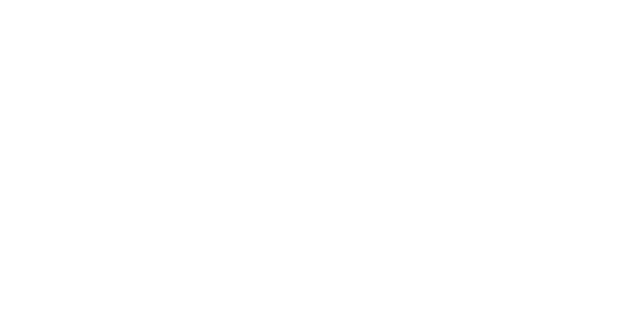
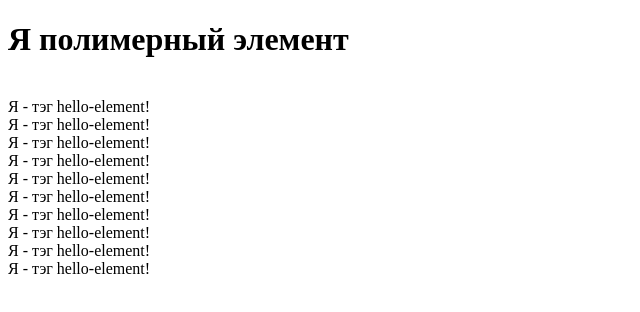
Before and after one commit to xalexenx/my-hub, a website: page polymer-example/index.html in a window 1280 px wide. Shown: the whole page, without its empty margins (0-640 px from the left). Drawn offline with Linux system fonts and the light colour scheme.

Commit message:
Edit file

```diff
--- a/polymer-example/hello-element/hello-element.html
+++ b/polymer-example/hello-element/hello-element.html
@@ -1,4 +1,4 @@
-<link rel="import" href="bower-components/polymer/polymer.html">
+<link rel="import" href="../bower_components/polymer/polymer.html">
 <script>
 	Polymer({
 		is:"hello-element",ready:function(){
--- a/polymer-example/index.html
+++ b/polymer-example/index.html
@@ -3,18 +3,20 @@
 <head>
 	<meta charset="UTF-8">
 	<title>Document</title>
+	<script src="/bower_components/webcomponentsjs/webcomponents-lite.min.js"></script>
 	<link rel="import" href="hello-element/hello-element.html">
 </head>
 <body>
-	<hello-element></hello-element>
-	<hello-element></hello-element>
-	<hello-element></hello-element>
-	<hello-element></hello-element>
-	<hello-element></hello-element>
-	<hello-element></hello-element>
-	<hello-element></hello-element>
-	<hello-element></hello-element>
-	<hello-element></hello-element>
-	<hello-element></hello-element>
+	<h1>Я полимерный элемент</h1><br>
+	<hello-element></hello-element><br>
+	<hello-element></hello-element><br>
+	<hello-element></hello-element><br>
+	<hello-element></hello-element><br>
+	<hello-element></hello-element><br>
+	<hello-element></hello-element><br>
+	<hello-element></hello-element><br>
+	<hello-element></hello-element><br>
+	<hello-element></hello-element><br>
+	<hello-element></hello-element><br>
 </body>
 </html>
```
